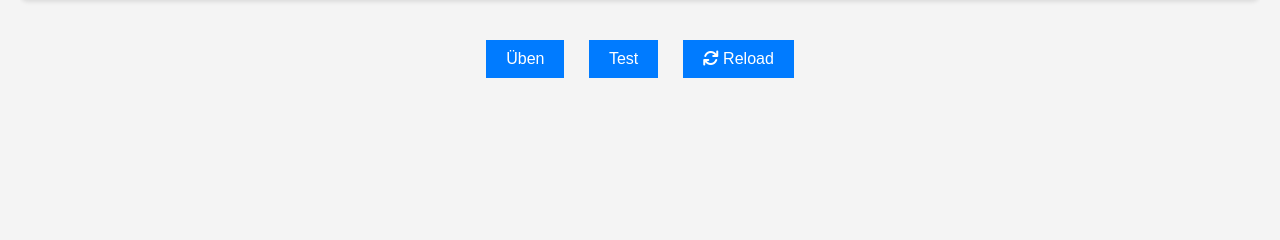
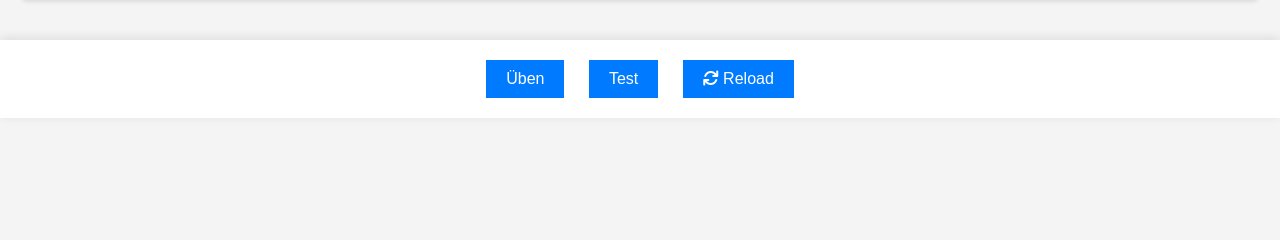
Before and after one commit to bernd-wiswedel/vocab_app, a Flask app: page / in a window 1280 px wide. Shown: the part 269-509 px from the top of the page. Run offline with Flask 3, Linux system fonts and the light colour scheme; the visitor is signed in with stand-in values (Sample User, id 1).

Commit message:
style: update action buttons to be sticky with enhanced visibility

```diff
--- a/static/styles.css
+++ b/static/styles.css
@@ -198,8 +198,14 @@ a:hover {
 }
 
 .action-buttons {
-    text-align: center; /* Center the buttons */
-    margin: 20px 0; /* Add margin between buttons */
+    position: sticky;
+    bottom: 0;
+    background-color: white;
+    padding: 20px;
+    margin: 20px -20px -20px -20px; /* Extend to page edges */
+    box-shadow: 0 -2px 10px rgba(0,0,0,0.1);
+    z-index: 100;
+    text-align: center;
 }
 
 .action-buttons form {
```
